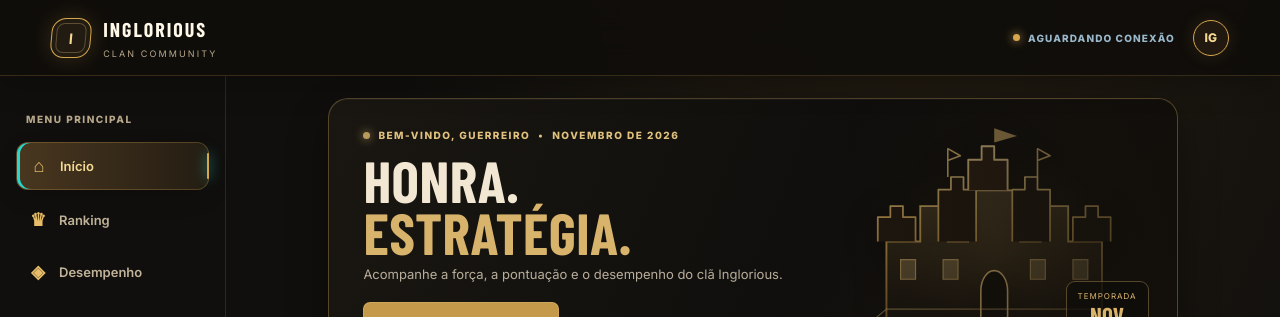
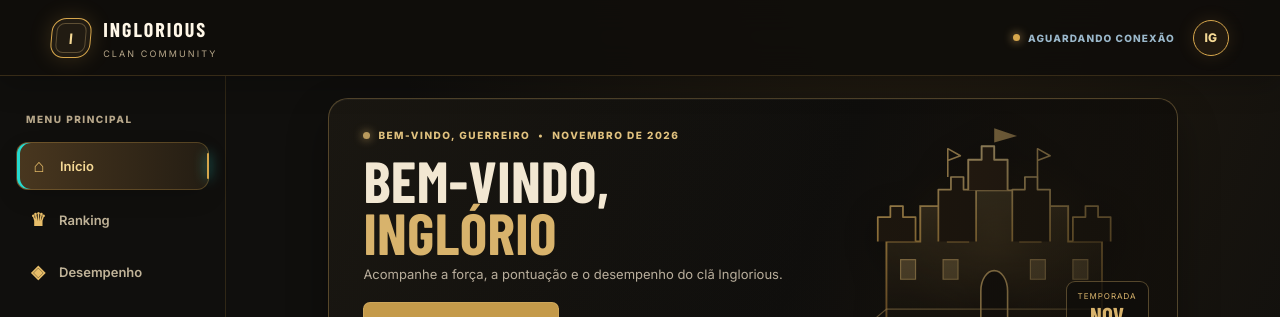
Before and after one commit to cristofer-rsg/Inglorious, a Next.js app: page / in a window 1280 px wide. Shown: the top 317 px of the page. Built offline with nearby package versions, Linux system fonts and the light colour scheme; no server answers; a web font is replaced by a local one.

Commit message:
Atualiza título principal da página inicial

```diff
--- a/src/app/page.tsx
+++ b/src/app/page.tsx
@@ -65,7 +65,7 @@ export default async function HomePage() {
           </div>
           <div className="gh-v2-hero-copy">
             <div className="gh-v2-eyebrow"><span className="gh-v2-live-dot" /> BEM-VINDO, GUERREIRO <span>•</span> {data.monthLabel.toUpperCase()}</div>
-            <h1>HONRA.<br/><em>ESTRATÉGIA.</em></h1>
+            <h1>BEM-VINDO,<br/><em>INGLÓRIO</em></h1>
             <p>Acompanhe a força, a pontuação e o desempenho do clã Inglorious.</p>
             <a className="gh-v2-hero-link" href="/ranking">ACOMPANHAR RANKING <b>↗</b></a>
           </div>
```
